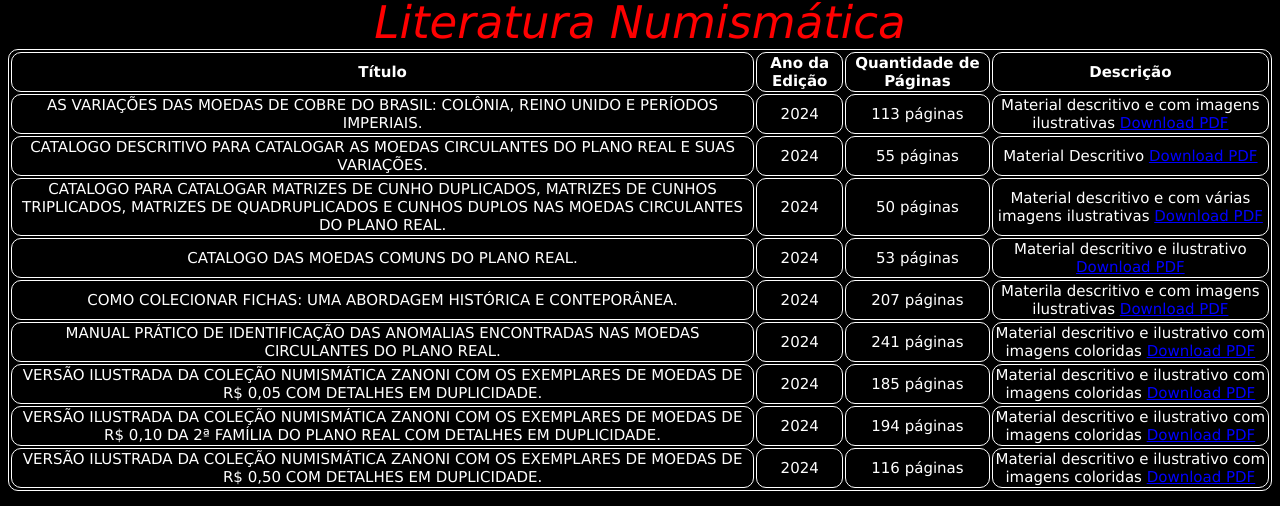
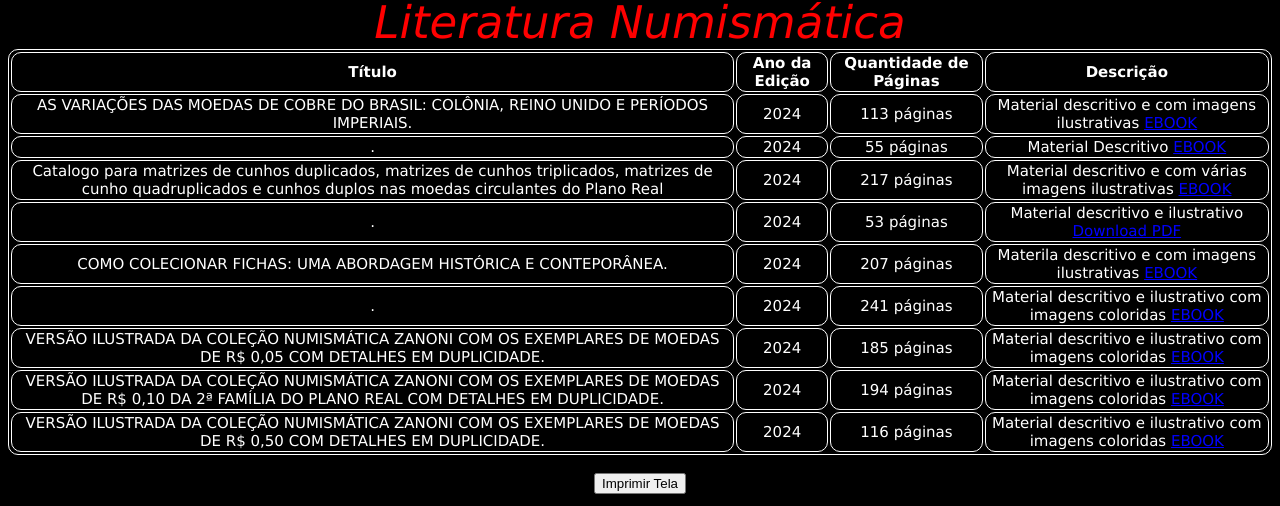
Before and after one commit to zanoniweb/numismaticazanoni, a plain HTML site: page biblioteca.html in a window 1280 px wide. Shown: the part 268-774 px from the top of the page. Drawn offline with Linux system fonts and the light colour scheme.

Commit message:
Add files via upload

```diff
--- a/biblioteca.html
+++ b/biblioteca.html
@@ -89,15 +89,15 @@
     <center>
     <table>
         <tr><th>Título</th><th>Ano da Edição</th><th>Quantidade de Páginas</th><th>Descrição</th></tr>
-        <tr><td>AS VARIAÇÕES DAS MOEDAS DE COBRE DO BRASIL: COLÔNIA, REINO UNIDO E PERÍODOS IMPERIAIS.</td><td>2024</td><td>113 páginas</td><td>Material descritivo e com imagens ilustrativas <a href="https://online.fliphtml5.com/lusnq/enbq/" download>Download PDF</a></td></tr>
-        <tr><td>CATALOGO DESCRITIVO PARA CATALOGAR AS MOEDAS CIRCULANTES DO PLANO REAL E SUAS VARIAÇÕES.</td><td>2024</td><td>55 páginas</td><td>Material Descritivo <a href="https://example.com/folder/file.pdf" download>Download PDF</a></td></tr>
-        <tr><td>CATALOGO PARA CATALOGAR MATRIZES DE CUNHO DUPLICADOS, MATRIZES DE CUNHOS TRIPLICADOS, MATRIZES DE QUADRUPLICADOS E CUNHOS DUPLOS NAS MOEDAS CIRCULANTES DO PLANO REAL.</td><td>2024</td><td>50 páginas</td><td>Material descritivo e com várias imagens ilustrativas <a href="https://example.com/folder/file.pdf" download>Download PDF</a></td></tr>
-        <tr><td>CATALOGO DAS MOEDAS COMUNS DO PLANO REAL.</td><td>2024</td><td>53 páginas</td><td>Material descritivo e ilustrativo <a href="https://example.com/folder/file.pdf" download>Download PDF</a></td></tr>
-        <tr><td>COMO COLECIONAR FICHAS: UMA ABORDAGEM HISTÓRICA E CONTEPORÂNEA.</td><td>2024</td><td>207 páginas</td><td>Materila descritivo e com imagens ilustrativas <a href="https://online.fliphtml5.com/lusnq/ylra/" download>Download PDF</a></td></tr>
-        <tr><td>MANUAL PRÁTICO DE IDENTIFICAÇÃO DAS ANOMALIAS ENCONTRADAS NAS MOEDAS CIRCULANTES DO PLANO REAL.</td><td>2024</td><td>241 páginas</td><td>Material descritivo e ilustrativo com imagens coloridas <a href="https://example.com/folder/file.pdf" download>Download PDF</a></td></tr>
-        <tr><td>VERSÃO ILUSTRADA DA COLEÇÃO NUMISMÁTICA ZANONI COM OS EXEMPLARES DE MOEDAS DE R$ 0,05 COM DETALHES EM DUPLICIDADE.</td><td>2024</td><td>185 páginas</td><td>Material descritivo e ilustrativo com imagens coloridas <a href="https://online.fliphtml5.com/lusnq/ofeq/" download>Download PDF</a></td></tr>
-        <tr><td>VERSÃO ILUSTRADA DA COLEÇÃO NUMISMÁTICA ZANONI COM OS EXEMPLARES DE MOEDAS DE R$ 0,10 DA 2ª FAMÍLIA DO PLANO REAL COM DETALHES EM DUPLICIDADE.</td><td>2024</td><td>194 páginas</td><td>Material descritivo e ilustrativo com imagens coloridas <a href="https://online.fliphtml5.com/lusnq/dmqv/" download>Download PDF</a></td></tr>
-        <tr><td>VERSÃO ILUSTRADA DA COLEÇÃO NUMISMÁTICA ZANONI COM OS EXEMPLARES DE MOEDAS DE R$ 0,50 COM DETALHES EM DUPLICIDADE.</td><td>2024</td><td>116 páginas</td><td>Material descritivo e ilustrativo com imagens coloridas <a href="https://online.fliphtml5.com/lusnq/qvbl/" download>Download PDF</a></td></tr>
+        <tr><td>AS VARIAÇÕES DAS MOEDAS DE COBRE DO BRASIL: COLÔNIA, REINO UNIDO E PERÍODOS IMPERIAIS.</td><td>2024</td><td>113 páginas</td><td>Material descritivo e com imagens ilustrativas <a href="https://online.fliphtml5.com/lusnq/enbq/" download>EBOOK</a></td></tr>
+        <tr><td>.</td><td>2024</td><td>55 páginas</td><td>Material Descritivo <a href="https://example.com/folder/file.pdf" download>EBOOK</a></td></tr>
+        <tr><td>Catalogo para matrizes de cunhos duplicados, matrizes de cunhos triplicados, matrizes de cunho quadruplicados e cunhos duplos nas moedas circulantes do Plano Real</td><td>2024</td><td>217 páginas</td><td>Material descritivo e com várias imagens ilustrativas <a href="https://online.fliphtml5.com/lusnq/qtft/" download>EBOOK</a></td></tr>
+        <tr><td>.</td><td>2024</td><td>53 páginas</td><td>Material descritivo e ilustrativo <a href="https://example.com/folder/file.pdf" download>Download PDF</a></td></tr>
+        <tr><td>COMO COLECIONAR FICHAS: UMA ABORDAGEM HISTÓRICA E CONTEPORÂNEA.</td><td>2024</td><td>207 páginas</td><td>Materila descritivo e com imagens ilustrativas <a href="https://online.fliphtml5.com/lusnq/ylra/" download>EBOOK</a></td></tr>
+        <tr><td>.</td><td>2024</td><td>241 páginas</td><td>Material descritivo e ilustrativo com imagens coloridas <a href="https://example.com/folder/file.pdf" download>EBOOK</a></td></tr>
+        <tr><td>VERSÃO ILUSTRADA DA COLEÇÃO NUMISMÁTICA ZANONI COM OS EXEMPLARES DE MOEDAS DE R$ 0,05 COM DETALHES EM DUPLICIDADE.</td><td>2024</td><td>185 páginas</td><td>Material descritivo e ilustrativo com imagens coloridas <a href="https://online.fliphtml5.com/lusnq/ofeq/" download>EBOOK</a></td></tr>
+        <tr><td>VERSÃO ILUSTRADA DA COLEÇÃO NUMISMÁTICA ZANONI COM OS EXEMPLARES DE MOEDAS DE R$ 0,10 DA 2ª FAMÍLIA DO PLANO REAL COM DETALHES EM DUPLICIDADE.</td><td>2024</td><td>194 páginas</td><td>Material descritivo e ilustrativo com imagens coloridas <a href="https://online.fliphtml5.com/lusnq/dmqv/" download>EBOOK</a></td></tr>
+        <tr><td>VERSÃO ILUSTRADA DA COLEÇÃO NUMISMÁTICA ZANONI COM OS EXEMPLARES DE MOEDAS DE R$ 0,50 COM DETALHES EM DUPLICIDADE.</td><td>2024</td><td>116 páginas</td><td>Material descritivo e ilustrativo com imagens coloridas <a href="https://online.fliphtml5.com/lusnq/qvbl/" download>EBOOK</a></td></tr>
     </table>
     <br>
     <button onclick="print()">Imprimir Tela</button>
```
